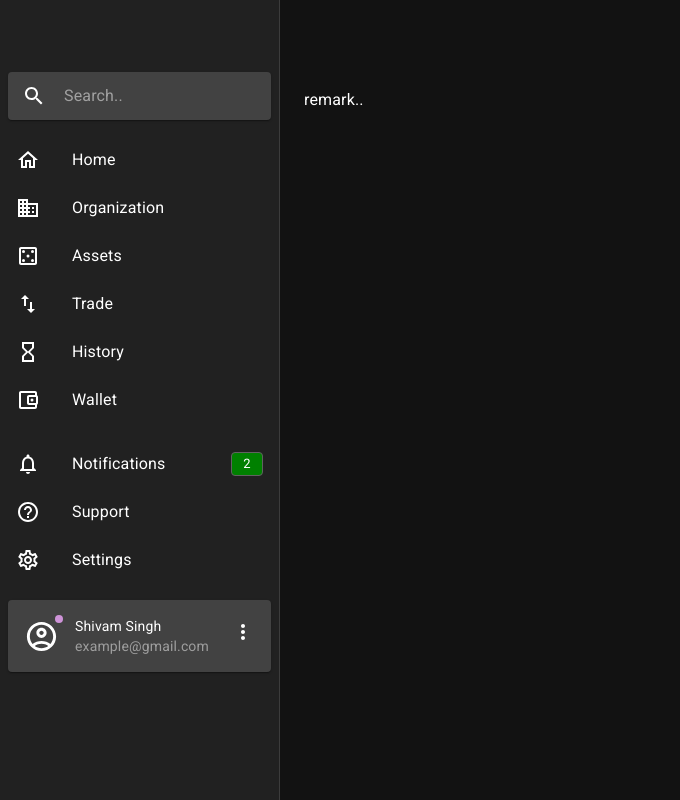
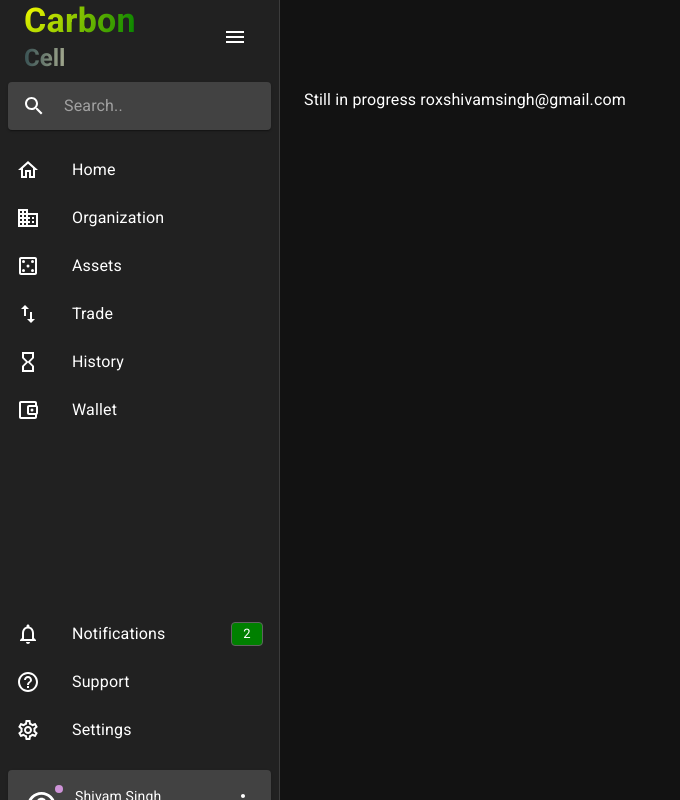
Before and after one commit to roxshivamsingh/cuddly-robot, a React (Vite) app: page / in a window 1280 px wide. Shown: the whole page, without its empty margins (0-680 px from the left). Built offline with nearby package versions, Linux system fonts and the light colour scheme.

Commit message:
ADD: Title;

```diff
--- a/src/App.tsx
+++ b/src/App.tsx
@@ -18,6 +18,7 @@ import HelpOutlineOutlinedIcon from '@mui/icons-material/HelpOutlineOutlined';
 import SettingsOutlinedIcon from '@mui/icons-material/SettingsOutlined';
 import Paper from '@mui/material/Paper';
 import InputBase from '@mui/material/InputBase';
+import MenuIcon from '@mui/icons-material/Menu';
 // import Divider from '@mui/material/Divider';
 // import MenuIcon from '@mui/icons-material/Menu';
 import SearchIcon from '@mui/icons-material/Search';
@@ -29,14 +30,15 @@ import IconButton from '@mui/material/IconButton';
 import Typography from '@mui/material/Typography';
 
 import MoreVertIcon from '@mui/icons-material/MoreVert';
-import { Badge, Chip } from '@mui/material';
+import { Badge, Chip, Stack } from '@mui/material';
 import { grey } from '@mui/material/colors';
-// import DirectionsIcon from '@mui/icons-material/Directions';
 
 const width = 280;
 
 
 function App() {
+
+  // const [active, setActive] = useState('home');
 
   return (<Box sx={{ display: 'flex' }}>
     <CssBaseline />
@@ -54,7 +56,38 @@ function App() {
       anchor="left"
     >
       <Box >
-        <Toolbar />
+        <Toolbar  >
+          <Stack sx={{
+            display: "flex",
+            flexDirection: "row",
+            justifyContent: "space-between",
+            alignItems: "center",
+            width: "100%"
+          }}>
+            <Stack>
+              <Typography variant='h4'
+                sx={{
+                  fontWeight: 700,
+                  backgroundClip: "text",
+                  textFillColor: "transparent",
+                  backgroundImage: "radial-gradient(circle at top left, #FFFF00 0%, #008000 100%)",
+                }}
+              >Carbon</Typography>
+              <Typography variant='h5' fontWeight='bold'
+                sx={{
+                  backgroundClip: "text",
+                  textFillColor: "transparent",
+                  backgroundImage: "radial-gradient(circle at center center, #CBCAA5 0%, #334d50 100%)"
+                }}
+              >Cell</Typography>
+            </Stack>
+
+            <IconButton>
+              <MenuIcon />
+
+            </IconButton>
+
+          </Stack>        </Toolbar>
         <Paper
           component="form"
           sx={{
@@ -77,16 +110,22 @@ function App() {
         </Paper>
         <List>
           {SIDEBAR_PRIMARY_ITEMS.map((item, index) => (
-            <ListItem key={index} disablePadding>
-              <ListItemButton >
+            <ListItem
+
+              key={index} disablePadding>
+              <ListItemButton
+
+              >
                 <ListItemIcon>
                   {item.icon}
                 </ListItemIcon>
-                <ListItemText primary={item.title} />
+                <ListItemText primary={item.title}
+                />
               </ListItemButton>
             </ListItem>
           ))}
         </List>
+        <Box sx={{ my: '10rem' }} />
         {/* <Divider /> */}
         <List>
           {SIDEBAR_SECONDARY_ITEMS.map((item, index) => (
@@ -111,21 +150,22 @@ function App() {
             </ListItem>
           ))}
         </List>
+
         <AccountCard />
 
       </Box>
-    </Drawer>
+    </Drawer >
     <Box
       component="main"
       sx={{ flexGrow: 1, bgcolor: 'background.default', p: 3 }}
     >
       <Toolbar />
       <Typography paragraph>
-        remark..
+        Still in progress roxshivamsingh@gmail.com
       </Typography>
     </Box>
 
-  </Box>
+  </Box >
   )
 }
 
```
